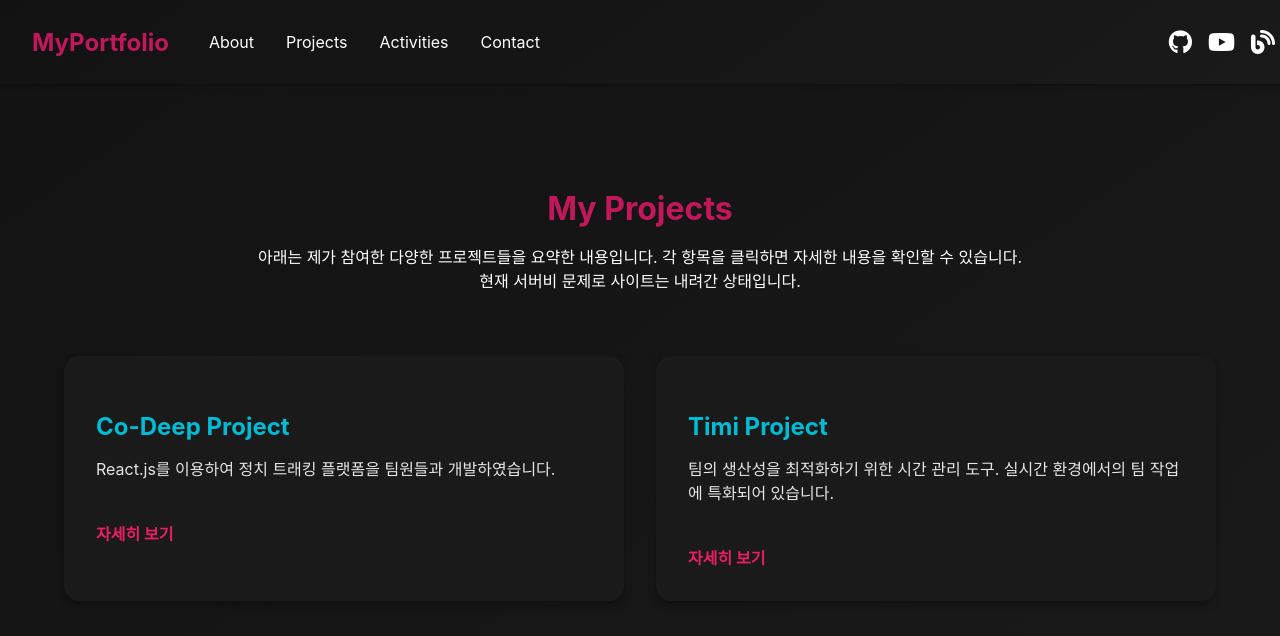
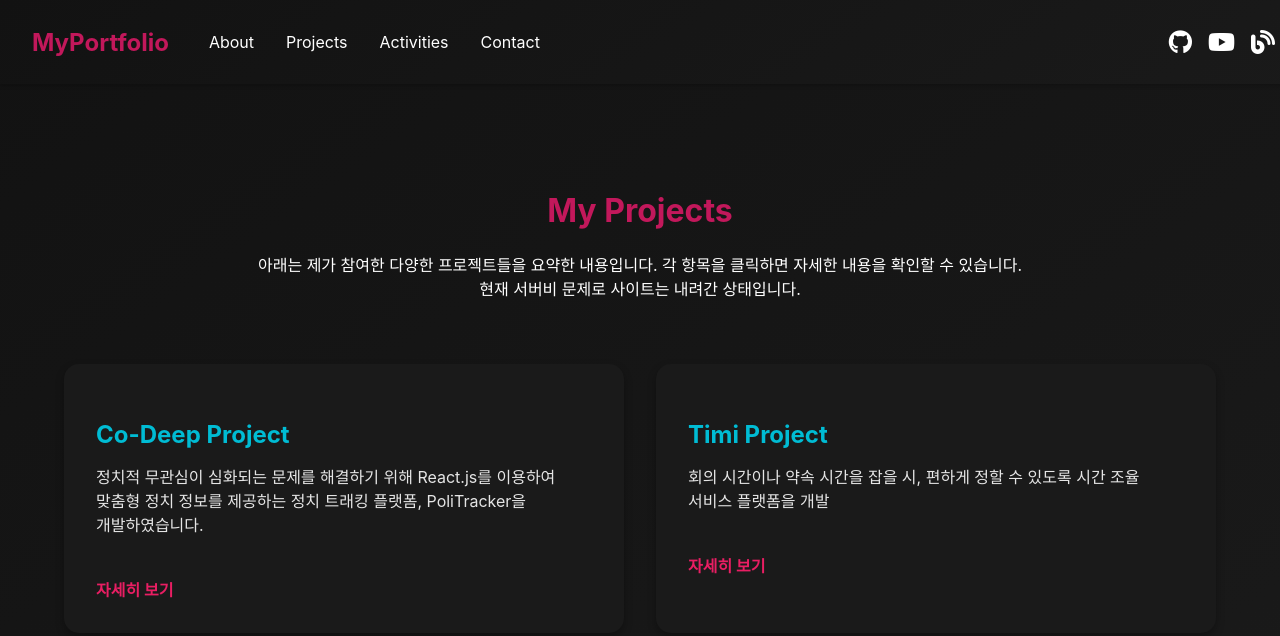
Before and after one commit to SyraYunji/My-Homepage, a React (Create React App) app: page /project in a window 1280 px wide. Shown: the top 636 px of the page. Built offline with nearby package versions, Linux system fonts and the light colour scheme; the HTML template or start-up script is replaced by a standard one.

Commit message:
project.js 개발 완료

```diff
--- a/src/project/project.js
+++ b/src/project/project.js
@@ -16,7 +16,7 @@ const Projects = () => {
         <div className={styles.projectCard}>
           <h3 className={styles.projectTitle}>Co-Deep Project</h3>
           <p className={styles.cardContent}>
-            React.js를 이용하여 정치 트래킹 플랫폼을 팀원들과 개발하였습니다.
+            정치적 무관심이 심화되는 문제를 해결하기 위해 React.js를 이용하여 맞춤형 정치 정보를 제공하는 정치 트래킹 플랫폼, PoliTracker을 개발하였습니다.
           </p>
           <Link to="/co-deep" className={styles.projectLink}>
             자세히 보기
@@ -25,7 +25,7 @@ const Projects = () => {
         <div className={styles.projectCard}>
           <h3 className={styles.projectTitle}>Timi Project</h3>
           <p className={styles.cardContent}>
-            팀의 생산성을 최적화하기 위한 시간 관리 도구. 실시간 환경에서의 팀 작업에 특화되어 있습니다.
+            회의 시간이나 약속 시간을 잡을 시, 편하게 정할 수 있도록 시간 조율 서비스 플랫폼을 개발
           </p>
           <Link to="/timi" className={styles.projectLink}>
             자세히 보기
--- a/src/project/project.module.css
+++ b/src/project/project.module.css
@@ -13,7 +13,7 @@
 
 .title {
   color: #c2185b;
-  margin-bottom: 1rem; /* 제목과 설명 간 간격 */
+  margin-top: 3.5rem; /* 제목과 설명 간 간격 */
 }
 
 .intro {
@@ -29,6 +29,9 @@
   padding: 2rem;
 }
 
+.cardContent {
+  word-break: keep-all;
+}
 .projectCard {
   background: #1a1a1a;
   border-radius: 15px;
```
